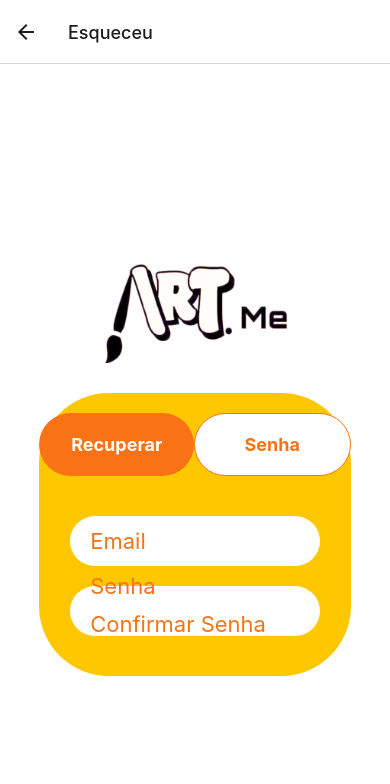
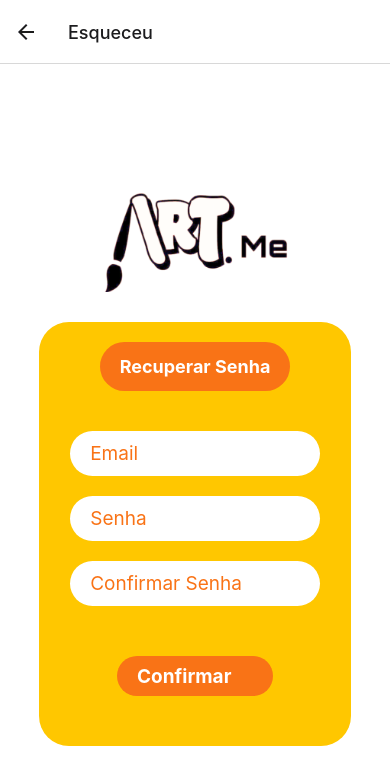
Before and after one commit to lucas1375/ART.ME, a React Native app: screen /Esqueceu in a window 390 px wide. Shown: the top 784 px of the page. Built offline with nearby package versions, Linux system fonts and the light colour scheme.

Commit message:
Estilização tela de Esqueceu a Senha

```diff
--- a/App.js
+++ b/App.js
@@ -12,7 +12,7 @@ const Stack = createNativeStackNavigator();
 export default function App() {
   return (
     <NavigationContainer>
-       <Stack.Navigator initialRouteName='Cadastro'>
+       <Stack.Navigator initialRouteName='Login'>
         <Stack.Screen name="Login" component={Login} />
         <Stack.Screen name="Cadastro" component={Cadastro} />
         <Stack.Screen name="Menu" component={Menu} />
--- a/src/Telas/Esqueceu.js
+++ b/src/Telas/Esqueceu.js
@@ -8,12 +8,11 @@ import { StyleSheet, Text, View, TextInput, TouchableOpacity, Image, ScrollView
     <View style={styles.tela}>
 
       <Image source={require('../../assets/Imagens/artmelogo4.png')} style={styles.image}/>
+
         <View style={styles.container}>
+
             <View style ={ styles.titulo}>
-                <Text style={styles.logo}>Recuperar</Text>
-                <TouchableOpacity style= {styles.botaocadastrar} onPress = {() => navigation.navigate('Cadastro')}>
-                <Text style = {styles.textocadastrar}>Senha</Text>
-                </TouchableOpacity>
+                <Text style={styles.logo}>Recuperar Senha</Text>
             </View>
 
 
@@ -24,6 +23,7 @@ import { StyleSheet, Text, View, TextInput, TouchableOpacity, Image, ScrollView
           placeholderTextColor="#F97316"
           />
         </View>
+
         <View style={styles.inputView}>
         <TextInput
           style={styles.inputText}
@@ -31,7 +31,9 @@ import { StyleSheet, Text, View, TextInput, TouchableOpacity, Image, ScrollView
           placeholderTextColor="#F97316"
           secureTextEntry={true}
           />
-        <View>
+        </View>
+
+        <View style={styles.inputView}>
         <TextInput
           style={styles.inputText}
           placeholder= "Confirmar Senha"
@@ -40,15 +42,10 @@ import { StyleSheet, Text, View, TextInput, TouchableOpacity, Image, ScrollView
           />
         </View>
 
-     </View>
-     <TouchableOpacity  onPress={()=> navigation.navigate('Login')}>
 
+        <TouchableOpacity style={styles.loginButton} onPress={()=> navigation.navigate('Menu')}>
+        <Text style={styles.loginText}>Confirmar</Text>
         </TouchableOpacity>
-
-
-
-
-
 
       </View>
 
@@ -60,58 +57,70 @@ import { StyleSheet, Text, View, TextInput, TouchableOpacity, Image, ScrollView
 
 const styles = StyleSheet.create({
   container: {
-    borderRadius: 70,
+    borderRadius: 30,
     paddingVertical: 20,
     width: '80%',
     backgroundColor: '#FFC700',
     alignItems: 'center',
     justifyContent: 'center',
   },
+
+  // Botão de login
   logo: {
     textAlign: 'center',
-     flex: 1,
     borderRadius: 70,
     alignContent: 'center',
     justifyContent: 'center',
     paddingHorizontal: 20,
     backgroundColor: '#F97316',
-    padding: 20,
+    padding: 14,
     fontWeight: 'bold',
     fontSize: 18,
     color: 'white',
     marginBottom: 40,
   },
+
+  //input do Email e Senha
   inputView: {
     width: '80%',
     backgroundColor: '#fff',
     borderRadius: 25,
-    height: 50,
+    height: 45,
     marginBottom: 20,
     justifyContent: 'center',
     padding: 20,
   },
+
+
+  // Texto do Placeholder do Email e Senha
   inputText: {
-    fontSize: 22,
+    fontSize: 19,
     height: 50,
     color: 'orange',
   },
+
+  //Botão de Entrar
   loginButton: {
     textAlign: 'center',
     width: '50%',
-    borderRadius: 70,
+    height: 15,
+    borderRadius: 40,
     alignContent: 'center',
     justifyContent: 'center',
     paddingHorizontal: 20,
     backgroundColor: '#F97316',
     padding: 20,
-    fontWeight: 'bold',
+    fontSize: 10,
     margin: 30,
   },
+
+  // Fonte do Botão Entrar
   loginText: {
-    fontSize: 25,
+    fontSize: 19,
     color: 'white',
     fontWeight: 'bold'
   },
+
   forgot: {
     color: '#F97316',
     fontSize: 22,
@@ -148,10 +157,10 @@ const styles = StyleSheet.create({
     padding: 20,
     marginBottom: 40,
   },
+
   titulo: {
    flexDirection: 'row',
    flex:1
-
   }
 
 });
```
Lines whose indentation alone changed are shown as unchanged.
